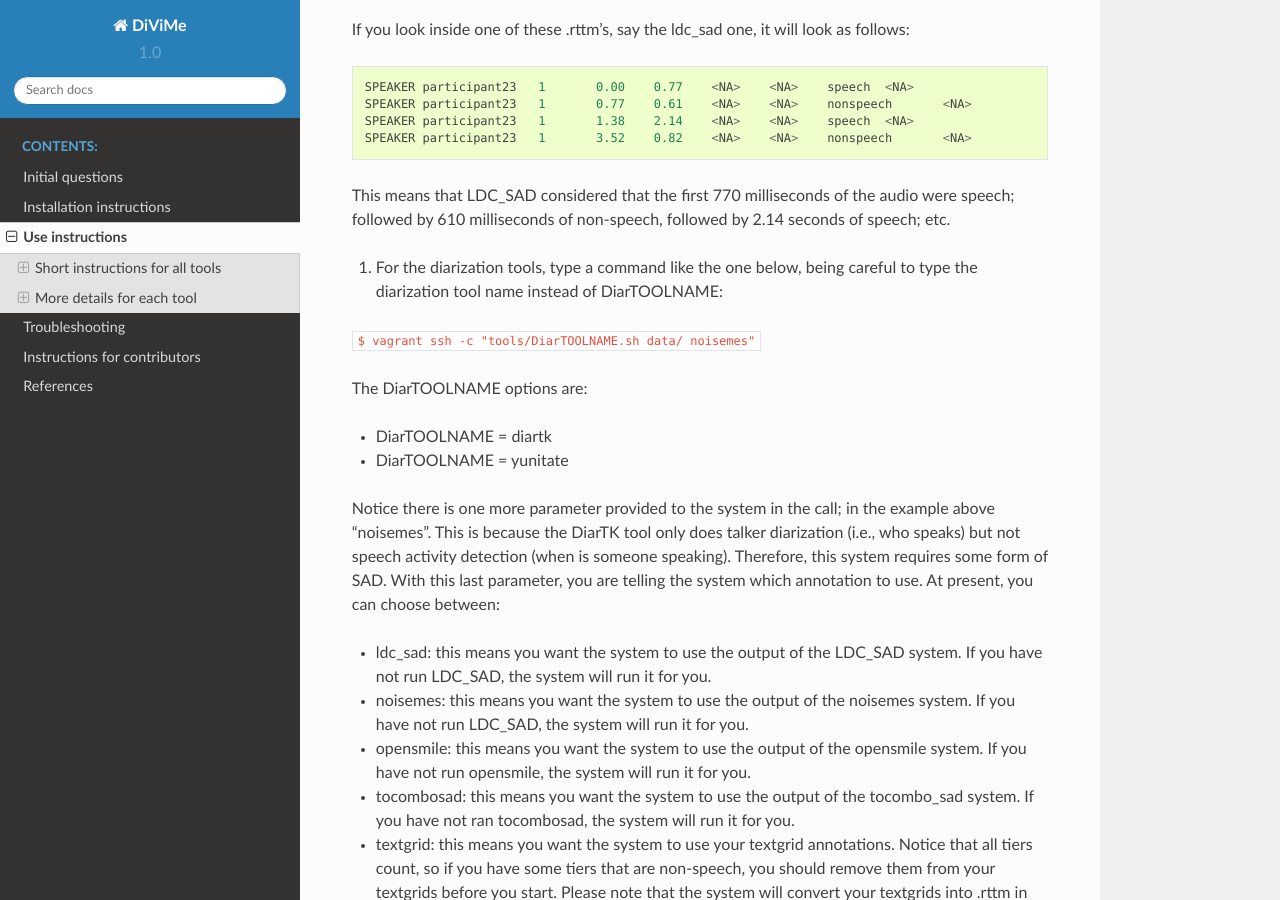
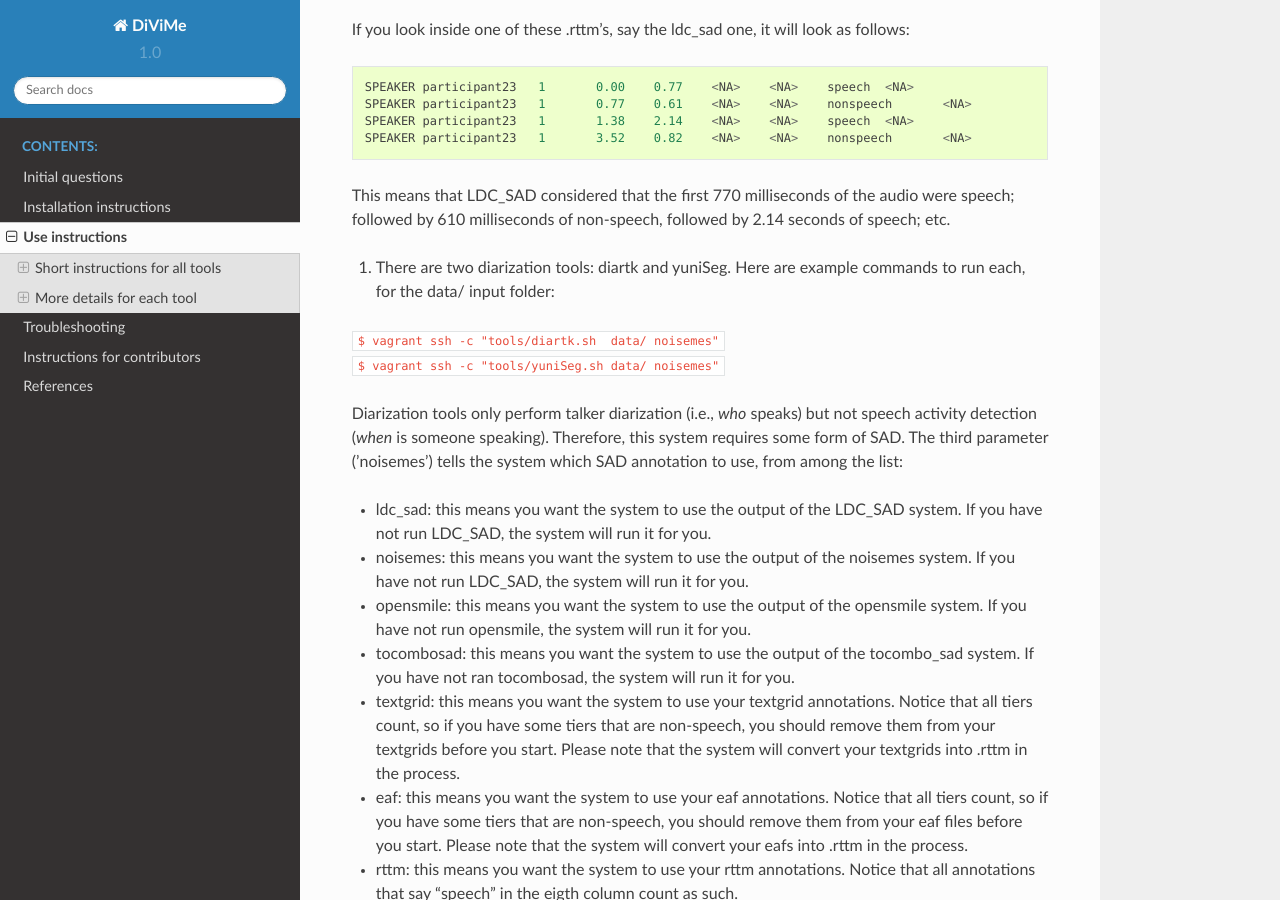
Before and after one commit to srvk/DiViMe, a Sphinx documentation site: the page built from docs/source/usage.md, in a window 1280 px wide and 900 px high, scrolled down 1147 px. Built offline with Sphinx 7.4.7 and the Read the Docs theme 2.0.0, drawn with Linux system fonts in a browser that asks for light colours.

Commit message:
Clarify diarization command examples

```diff
--- a/docs/source/usage.md
+++ b/docs/source/usage.md
@@ -47,16 +47,12 @@ SPEAKER	participant23	1	3.52	0.82	<NA>	<NA>	nonspeech	<NA>
 
 This means that LDC_SAD considered that the first 770 milliseconds of the audio were speech; followed by 610 milliseconds of non-speech, followed by 2.14 seconds of speech; etc.
 
+5. There are two diarization tools: diartk and yuniSeg. Here are example commands to run each, for the data/ input folder:
 
-5. For the diarization tools, type a command like the one below, being careful to type the diarization tool name instead of DiarTOOLNAME:
+`$ vagrant ssh -c "tools/diartk.sh  data/ noisemes"`
+`$ vagrant ssh -c "tools/yuniSeg.sh data/ noisemes"`
 
-`$ vagrant ssh -c "tools/DiarTOOLNAME.sh data/ noisemes"`
-
-The DiarTOOLNAME options are:
-- DiarTOOLNAME = diartk
-- DiarTOOLNAME = yunitate
-
-Notice there is one more parameter provided to the system in the call; in the example above "noisemes". This is because the DiarTK tool only does talker diarization (i.e., who speaks) but not speech activity detection (when is someone speaking). Therefore, this system requires some form of SAD. With this last parameter, you are telling the system which annotation to use. At present, you can choose between:
+Diarization tools only perform talker diarization (i.e., *who* speaks) but not speech activity detection (*when* is someone speaking). Therefore, this system requires some form of SAD. The third parameter ('noisemes') tells the system which SAD annotation to use, from among the list:
 
 - ldc_sad: this means you want the system to use the output of the LDC_SAD system. If you have not run LDC_SAD, the system will run it for you.
 - noisemes: this means you want the system to use the output of the noisemes system. If you have not run LDC_SAD, the system will run it for you.
```
